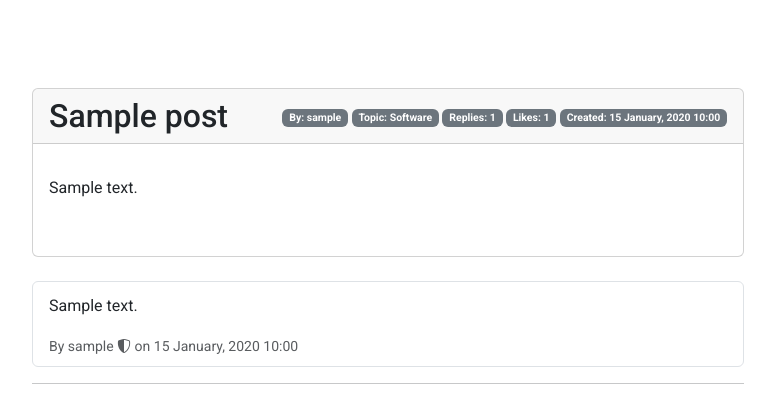
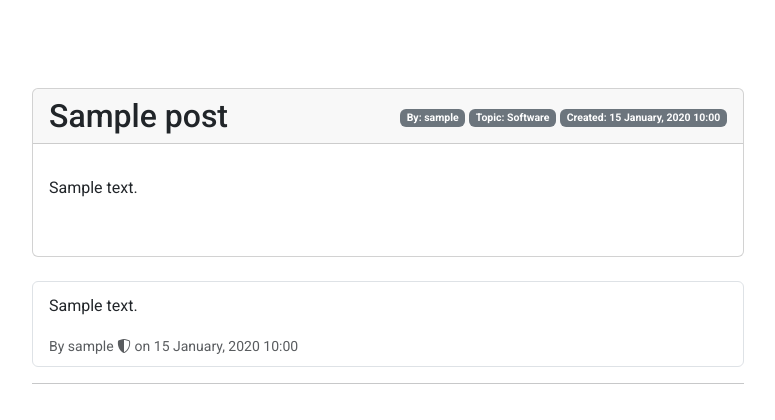
Before and after one commit to KafetzisThomas/UOI-StudyNotes, a Django app: page /post/1/ in a window 1280 px wide. Shown: the part 57-477 px from the top of the page, without its empty margins (252-1027 px from the left). Run offline with Django 5.2, Linux system fonts and the light colour scheme; tables that the repository leaves empty hold one stand-in row (values such as "Sample post"); some libraries are stand-ins or nearby versions.

Commit message:
Update badges on posts

```diff
--- a/forum/templates/forum/post.html
+++ b/forum/templates/forum/post.html
@@ -12,8 +12,6 @@
                 <small class="text-muted">
                     <span class="badge bg-secondary">By: {{ post.user.username }}</span>
                     <span class="badge bg-secondary">Topic: {{ post.topic }}</span>
-                    <span class="badge bg-secondary">Replies: {{ post.replies.all|length }}</span>
-                    <span class="badge bg-secondary">Likes: {{ post.number_of_likes }}</span>
                     <span class="badge bg-secondary">Created: {{ post.timestamp|date:"d F, Y H:i" }}</span>
                 </small>
             </div>
```
